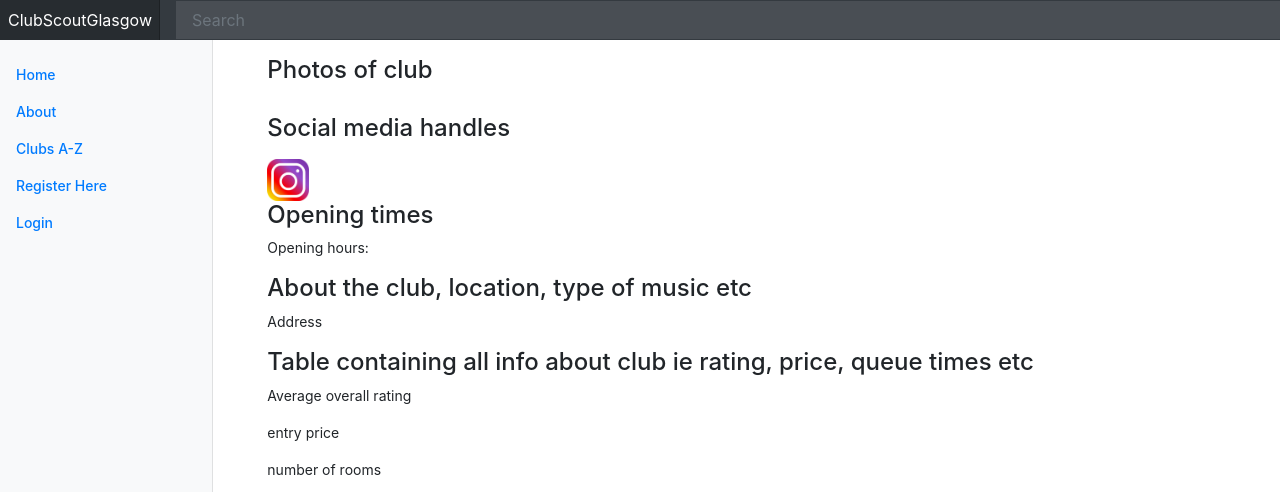
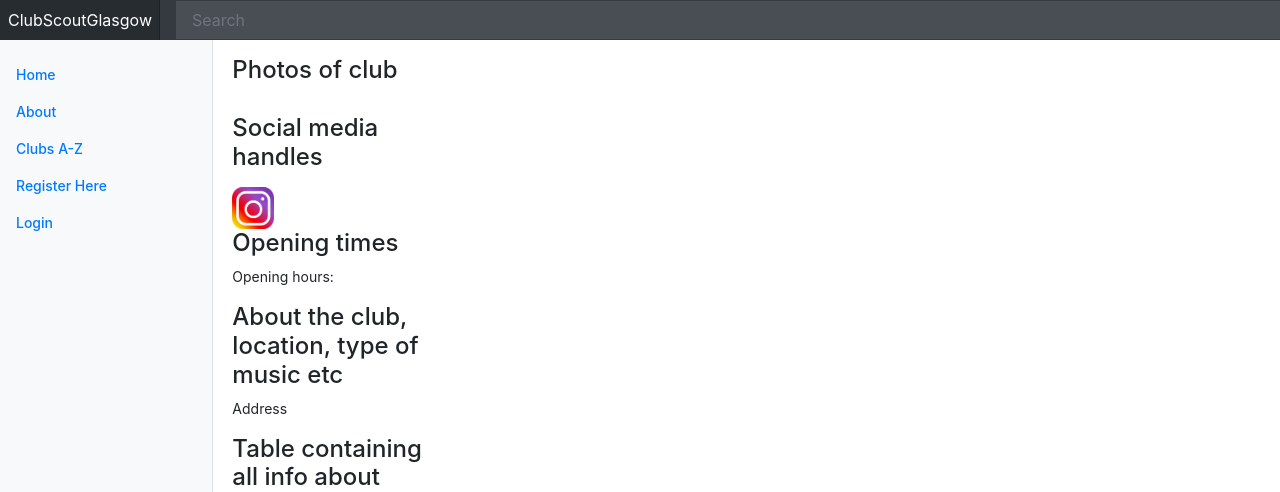
Before and after one commit to benmcp5/WADGroup8C, a Django app: page /ClubScoutGlasgow/club/1/ in a window 1280 px wide. Shown: the top 492 px of the page. Run offline with Django 3.2, Linux system fonts and the light colour scheme; data that the repository does not hold is empty; some libraries are stand-ins or nearby versions.

Commit message:
Neel - minor changes

```diff
--- a/static/css/dashboard.css
+++ b/static/css/dashboard.css
@@ -107,7 +107,13 @@ body {
 
 .club-content {
   position: relative;
-  left: 30px;
+  /*margin: auto;
+  width: 50%;
+  left: 50px;
+
+   */
+  width: 200px;
+  right: 5px;
 }
 
 /*
--- a/templates/ClubScoutGlasgow/club.html
+++ b/templates/ClubScoutGlasgow/club.html
@@ -13,7 +13,6 @@
 {% block body_block %}
     <div id="fb-root"></div>
     <script async defer crossorigin="anonymous" src="https://connect.facebook.net/en_US/sdk.js#xfbml=1&version=v13.0" nonce="WnfP1Jl3"></script>
-
 
   <h1>{{ club.name }}</h1>
     <div class ="club-content">
@@ -74,6 +73,8 @@
         <div class="club-map">
             <h4>Map displaying location of club</h4>
             <iframe src="https://www.google.com/maps/embed?pb=!1m18!1m12!1m3!1d2238.888905057713!2d-4.301775384065115!3d55.86459388058342!2m3!1f0!2f0!3f0!3m2!1i1024!2i768!4f13.1!3m3!1m2!1s0x488845d835515a49%3A0x49a638f09124556d!2sSWG3%20Studio%20Warehouse!5e0!3m2!1sen!2suk!4v1648043468244!5m2!1sen!2suk" width="600" height="450" style="border:0;" allowfullscreen="" loading="lazy"></iframe>
+        </div>
+        <div class="club-reviews">
             <h4>Reviews left about club, username/age of reviewer, their comment and rating, reviews can be liked and reviews are sorted by most likes</h4>
             {{ club.review_set.get }}
         </div>
```
